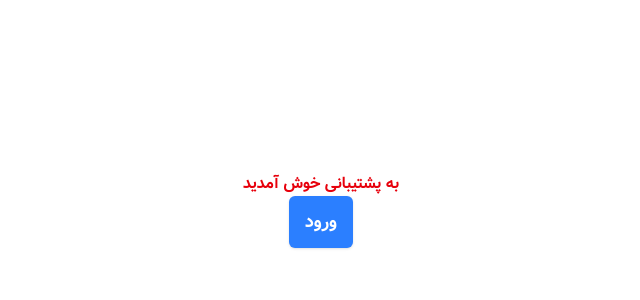
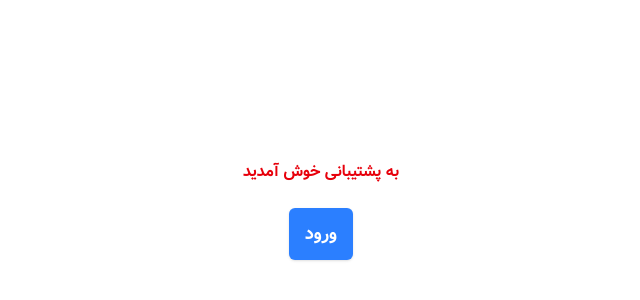
Before and after one commit to frau-azadeh/mini-crm, a Next.js app: page / in a window 1280 px wide. Shown: the part 190-490 px from the top of the page, without its empty margins (350-990 px from the left). Built offline with nearby package versions, Linux system fonts and the light colour scheme.

Commit message:
فاصله با کامپوننت

```diff
--- a/src/app/page.tsx
+++ b/src/app/page.tsx
@@ -5,7 +5,7 @@ export default function Home() {
     <div>
       <main>
         <div className="flex items-center justify-center flex-col min-h-screen">
-          <h1 className="text-red-600">به پشتیبانی خوش آمدید</h1>
+          <h1 className="text-red-600 mb-6">به پشتیبانی خوش آمدید</h1>
           <ClassButton>ورود</ClassButton>
         </div>
       </main>
```
